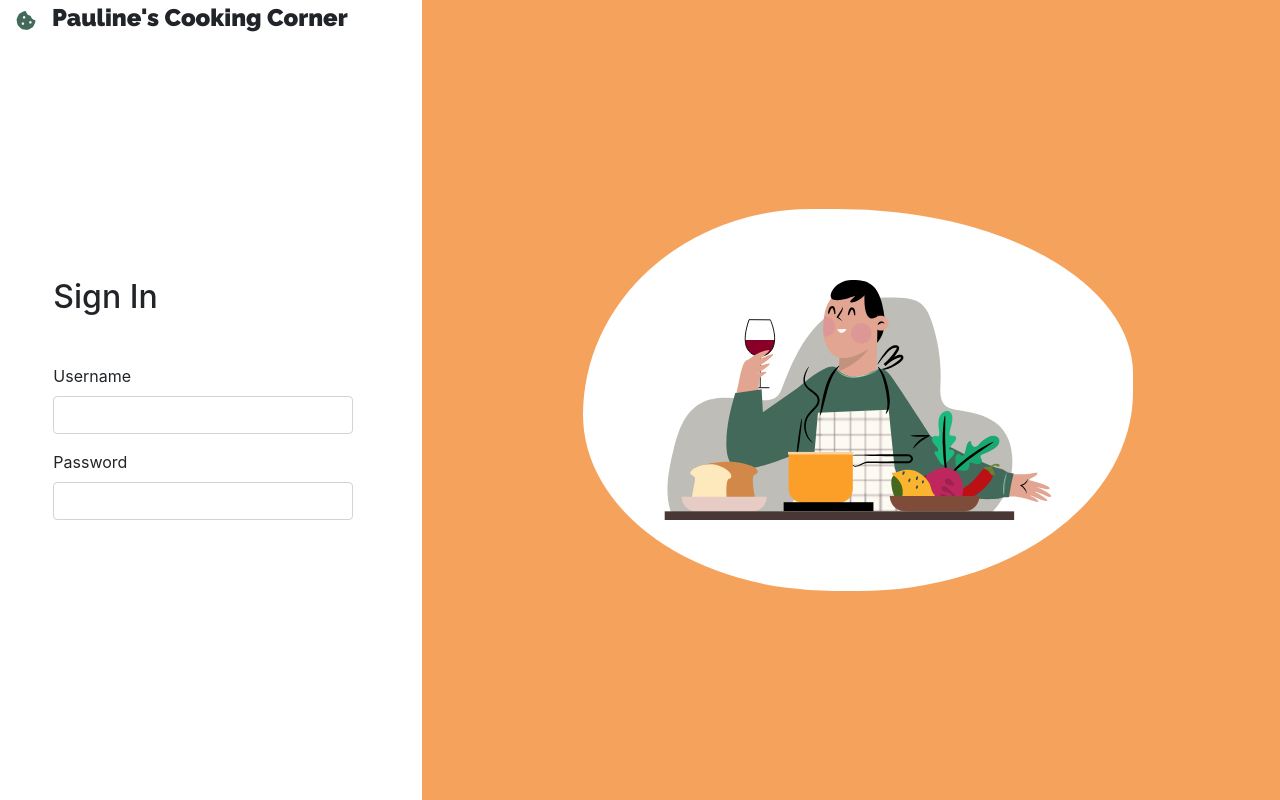
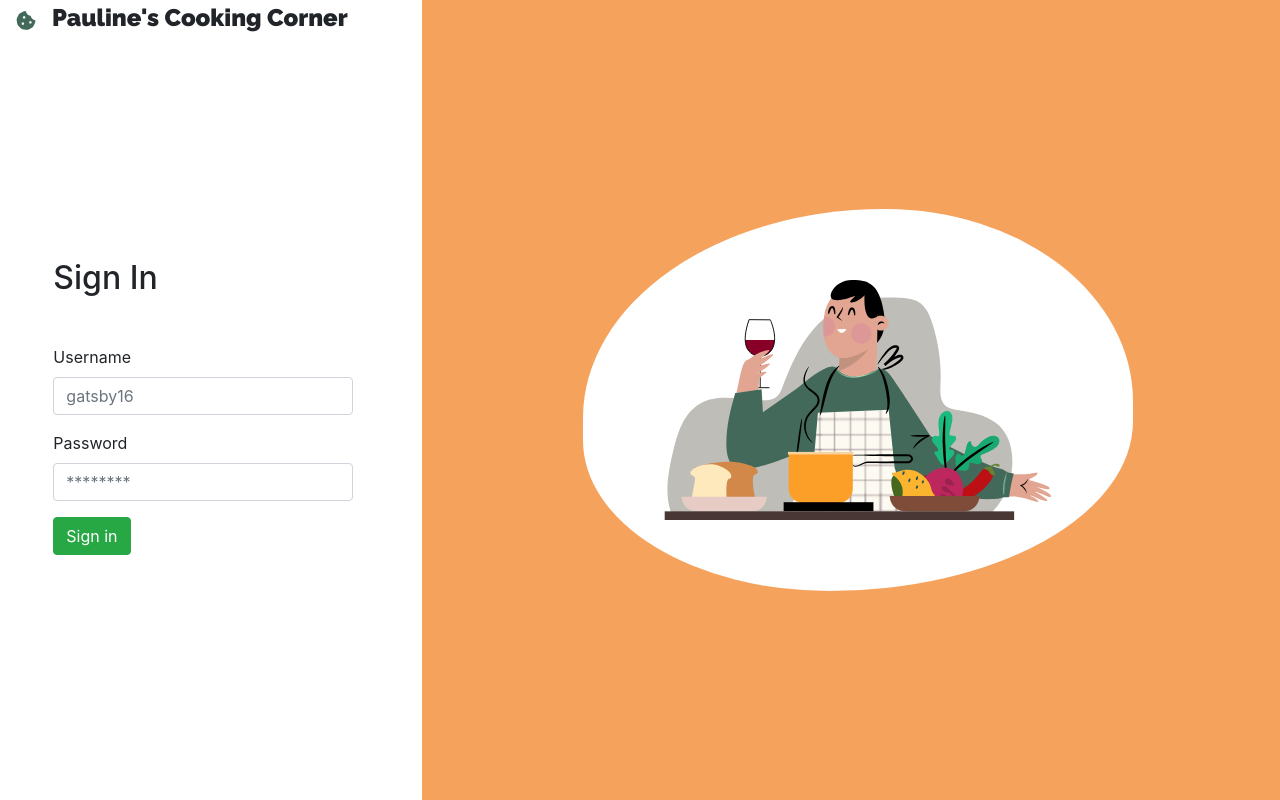
Before and after one commit to paulinedussart/react-recipes, a React (Create React App) app in the folder front/: page / in a window 1280 px wide. Built offline with nearby package versions, Linux system fonts and the light colour scheme.

Commit message:
Home Page Design is Done

```diff
--- a/front/src/App/LoginForm.jsx
+++ b/front/src/App/LoginForm.jsx
@@ -8,12 +8,13 @@ export default function LoginForm () {
 			<h2 className="mb-5">Sign In</h2>
 			<div className="form-group">
 				<label htmlFor="username">Username</label>
-				<input type="text" name="username" id="username" className="form-control"/>
+				<input type="text" name="username" id="username" placeholder='gatsby16' className="form-control"/>
 			</div>
 			<div className="form-group">
 				<label htmlFor="password">Password</label>
-				<input type="text" name="password" id="password" className="form-control"/>
+				<input type="text" name="password" placeholder="********" id="password" className="form-control"/>
 			</div>
+			<button type='submit' className="btn btn-success">Sign in</button>
 		</form>
 	)
 }
--- a/front/src/CSS/CookingLogoHome.css
+++ b/front/src/CSS/CookingLogoHome.css
@@ -4,27 +4,24 @@
   display: flex;
   align-items: center;
   border-radius: 50%;
-  animation: animate 12s linear infinite;
+  animation: animate 9s linear infinite;
 }
 
 @keyframes animate {
   0%,
   100% {
-    border-radius: 84% 66% 77% 63% / 75% 78% 82% 75%;
+    border-radius: 70% 70% 80% 100% / 80% 80% 70% 100%;
   }
   20% {
-    border-radius: 43% 87% 96% 58% / 83% 66% 64% 57%;
+    border-radius: 100% 80% 100% 90% / 90% 60% 100% 70%;
   }
   40% {
-    border-radius: 55% 67% 56% 78% / 73% 46% 84% 77%;
-  }
-  50% {
-    border-radius: 65% 87% 86% 58% / 83% 76% 70% 60%;
+    border-radius: 80% 100% 80% 100% / 70% 100% 70% 80%;
   }
   60% {
-    border-radius: 24% 66% 47% 53% / 35% 68% 47% 65%;
+    border-radius: 100% 80% 100% 80% / 100% 90% 80% 70%;
   }
   80% {
-    border-radius: 63% 57% 66% 38% / 63% 50% 64% 40%;
+    border-radius: 60% 100% 90% 90% / 60% 100% 80% 90%;
   }
 }
```
